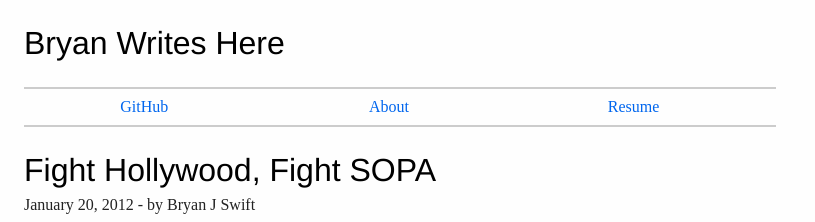
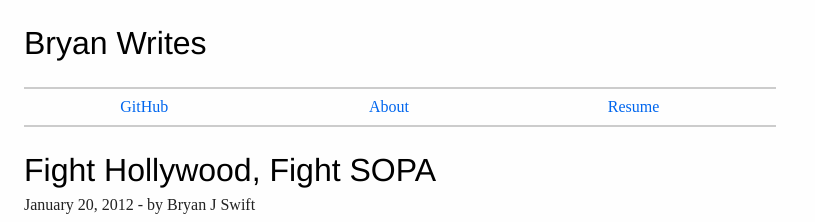
Before and after one commit to bryanjswift/bryanjswift.github.com, a Jekyll site: the page built from index.html, in a window 1280 px wide and 900 px high. Shown: the top 222 px of the window, without its empty margins (0-815 px from the left). Built offline with Jekyll 4.4.1, drawn with Linux system fonts in a browser that asks for light colours; comment, search, counter and statistics services are not loaded; some of the changed lines change nothing that is shown.

Commit message:
Minor base and config changes

```diff
--- a/_config.yml
+++ b/_config.yml
@@ -1,4 +1,4 @@
-title: Bryan Writes Here
+title: Bryan Writes
 author: Bryan J Swift
 url: http://bryanwrit.es
 
--- a/_layouts/base.html
+++ b/_layouts/base.html
@@ -16,10 +16,10 @@
     {% if page.ogtitle %}<meta property="og:title" content="{{ page.ogtitle }}" />{% endif %}
     {% if page.ogdesc %}<meta property="og:description" content="{{ page.ogdesc }}" />{% endif %}
     <meta property="og:image" content="http://bryanwrit.es/assets/img/open-graph-icon.png" />
-    <meta property="og:site_name" content="Bryan Writes" />
+    <meta property="og:site_name" content="{{ site.title }}" />
     {% if page.ogtype %}<meta property="og:type" content="{{ page.ogtype }}" />{% endif %}
-    {% if page.ogtitle %}<meta property="og:url" content="{{ site.url }}{{ post.url }}" />{% endif %}
-    <meta property="fb:admins" content="678400723" />
+    {% if page.ogtitle %}<meta property="og:url" content="{{ site.url }}{{ page.url }}" />{% endif %}
+    {% if page.ogtitle %}<meta property="fb:admins" content="678400723" />{% endif %}
 
     <link rel="stylesheet" href="/assets/css/style.css" />
     <link href="{{ site.subscribe_rss }}" rel="alternate" title="{{ site.title }}" type="application/atom+xml" />
```
